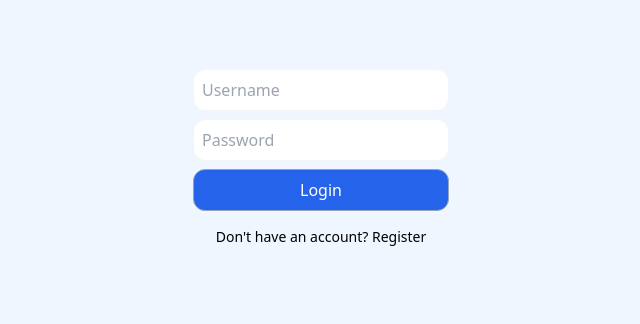
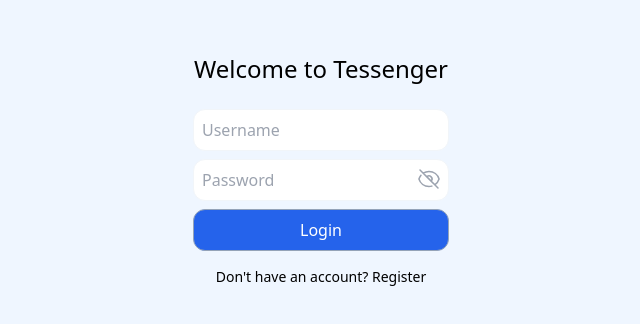
Before and after one commit to HVQuoc/tessenger-fe, a React (Vite) app: page / in a window 1280 px wide. Shown: the part 218-542 px from the top of the page, without its empty margins (319-959 px from the left). Built offline with nearby package versions, Linux system fonts and the light colour scheme; no server answers.

Commit message:
implement logout function and handle login, register

```diff
--- a/src/Chat.jsx
+++ b/src/Chat.jsx
@@ -88,6 +88,7 @@ const Chat = () => {
 
   function logout() {
     axios.post("/logout").then(() => {
+      setWs(null);
       setId(null);
       setUsername(null);
     });
@@ -178,7 +179,7 @@ const Chat = () => {
           })}
         </div>
         <div className="p-2 mx-2 text-start flex items-center justify-between gap-2">
-          <div className="flex gap-1 items-center">
+          <div className="flex gap-2 items-center">
             <div className="bg-gray-200 p-1 rounded-full overflow-hidden text-gray-600 border">
               <svg
                 xmlns="http://www.w3.org/2000/svg"
--- a/src/Register.jsx
+++ b/src/Register.jsx
@@ -6,26 +6,53 @@ import { UserContext } from "./UserContext";
 const Register = () => {
   const [username, setUsername] = useState("");
   const [password, setPassword] = useState("");
-  const [error, setError] = useState("")
+  const [showPassword, setShowPassword] = useState(false);
+  const [error, setError] = useState("");
+  const [isLoading, setIsLoading] = useState(false);
   const [isLoginOrRegister, setIsLoginOrRegister] = useState("login"); // or 'register'
   const { setUsername: setLoggedInUsername, setId } = useContext(UserContext);
 
   async function register(ev) {
     ev.preventDefault();
+    if (!username || !password) {
+      setError("You must fill out all fields.")
+      setTimeout(() => {setError("")}, 3000)
+      return
+    }
     const url = isLoginOrRegister === "login" ? "/login" : "/register";
+    try {
+      setIsLoading(true);
       const response = await axios.post(url, { username, password });
-
       if (response.status === 200) {
         setLoggedInUsername(username);
         setId(response.data.id);
       } else {
-      setError(response.error.message)
+        setError(response?.error?.message);
       }
-
+    } catch (err) {
+      console.log("err login form ", err);
+      if (err.status === 404) {
+        setError("Could not found username " + username);
+      } else if (err.status === 401) {
+        setError("Bad credentials. Wrong password or username.");
+      } else if (err.status === 409) {
+        setError(err?.response.data?.message ?? "Username is already used.");
+      } else {
+        setError(err?.message);
+      }
+    } finally {
+      setIsLoading(false);
+      setTimeout(() => {
+        setError("");
+      }, 5000);
+    }
   }
   return (
-    <div className="bg-blue-50 h-screen flex items-center">
-      {error && (<p className="text-sm text-center">{error}</p>)}
+    <div className="bg-blue-50 h-screen flex flex-col justify-center items-center">
+      <div className="py-4 text-center">
+        <h2 className="text-2xl my-2">Welcome to Tessenger</h2>
+        {error && <p className="text-sm text-red-400 text-center">{error}</p>}
+      </div>
       <form className="w-64 mx-auto mb-12" onSubmit={register}>
         <input
           type="text"
@@ -34,15 +61,90 @@ const Register = () => {
           value={username}
           onChange={(ev) => setUsername(ev.target.value)}
         />
+        <div className="relative mb-2">
           <input
-          type="password"
+            type={showPassword ? "text" : "password"}
             placeholder="Password"
-          className="block w-full rounded-xl border border-slate-100 p-2 mb-2"
+            className="block w-full rounded-xl border border-slate-100 p-2"
             value={password}
             onChange={(ev) => setPassword(ev.target.value)}
           />
-        <button className="bg-blue-600 text-white block w-full mb-4 rounded-xl border p-2 border-slate-400">
+          <span
+            className="absolute right-2 top-2 text-gray-400"
+            onClick={() => setShowPassword((prev) => !prev)}
+          >
+            {showPassword ? (
+              <svg
+                xmlns="http://www.w3.org/2000/svg"
+                fill="none"
+                viewBox="0 0 24 24"
+                strokeWidth={1.5}
+                stroke="currentColor"
+                className="size-6"
+              >
+                <path
+                  strokeLinecap="round"
+                  strokeLinejoin="round"
+                  d="M2.036 12.322a1.012 1.012 0 0 1 0-.639C3.423 7.51 7.36 4.5 12 4.5c4.638 0 8.573 3.007 9.963 7.178.07.207.07.431 0 .639C20.577 16.49 16.64 19.5 12 19.5c-4.638 0-8.573-3.007-9.963-7.178Z"
+                />
+                <path
+                  strokeLinecap="round"
+                  strokeLinejoin="round"
+                  d="M15 12a3 3 0 1 1-6 0 3 3 0 0 1 6 0Z"
+                />
+              </svg>
+            ) : (
+              <svg
+                xmlns="http://www.w3.org/2000/svg"
+                fill="none"
+                viewBox="0 0 24 24"
+                strokeWidth={1.5}
+                stroke="currentColor"
+                className="size-6"
+              >
+                <path
+                  strokeLinecap="round"
+                  strokeLinejoin="round"
+                  d="M3.98 8.223A10.477 10.477 0 0 0 1.934 12C3.226 16.338 7.244 19.5 12 19.5c.993 0 1.953-.138 2.863-.395M6.228 6.228A10.451 10.451 0 0 1 12 4.5c4.756 0 8.773 3.162 10.065 7.498a10.522 10.522 0 0 1-4.293 5.774M6.228 6.228 3 3m3.228 3.228 3.65 3.65m7.894 7.894L21 21m-3.228-3.228-3.65-3.65m0 0a3 3 0 1 0-4.243-4.243m4.242 4.242L9.88 9.88"
+                />
+              </svg>
+            )}
+          </span>
+        </div>
+        <button
+          className={
+            "bg-blue-600 flex justify-center items-center text-white block w-full mb-4 rounded-xl border p-2 border-slate-400" +
+            (isLoading ? " opacity-50" : "")
+          }
+          disabled={isLoading}
+        >
+          <span className="mx-2">
             {isLoginOrRegister === "login" ? "Login" : "Register"}
+          </span>
+          {isLoading && (
+            <span>
+              <svg
+                className="h-5 w-5 animate-spin"
+                viewBox="0 0 24 24"
+                fill="none"
+                xmlns="http://www.w3.org/2000/svg"
+              >
+                <circle
+                  className="opacity-25"
+                  cx="12"
+                  cy="12"
+                  r="10"
+                  stroke="currentColor"
+                  strokeWidth="4"
+                ></circle>
+                <path
+                  className="opacity-75"
+                  fill="currentColor"
+                  d="M4 12a8 8 0 018-8v4l3-3-3-3v4a8 8 0 00-8 8z"
+                ></path>
+              </svg>
+            </span>
+          )}
         </button>
         {isLoginOrRegister === "register" && (
           <div className="text-center text-sm">
--- a/src/Routes.jsx
+++ b/src/Routes.jsx
@@ -7,7 +7,7 @@ const Routes = () => {
   const { username, id } = useContext(UserContext);
 
   if (username) {
-    return <Chat />
+    return <Chat />;
   }
   return (
     <div>
```
Lines whose indentation alone changed are shown as unchanged.
